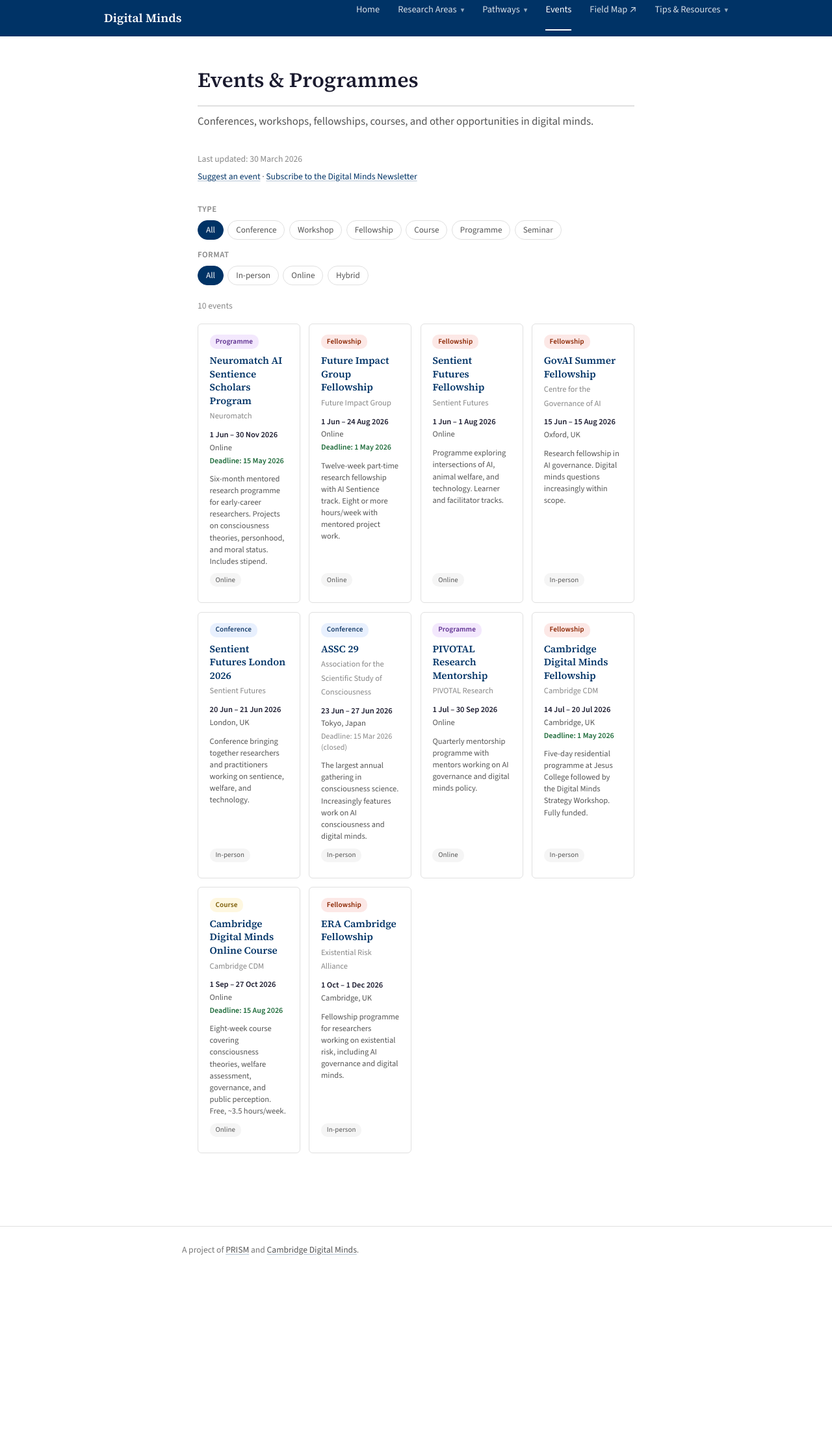
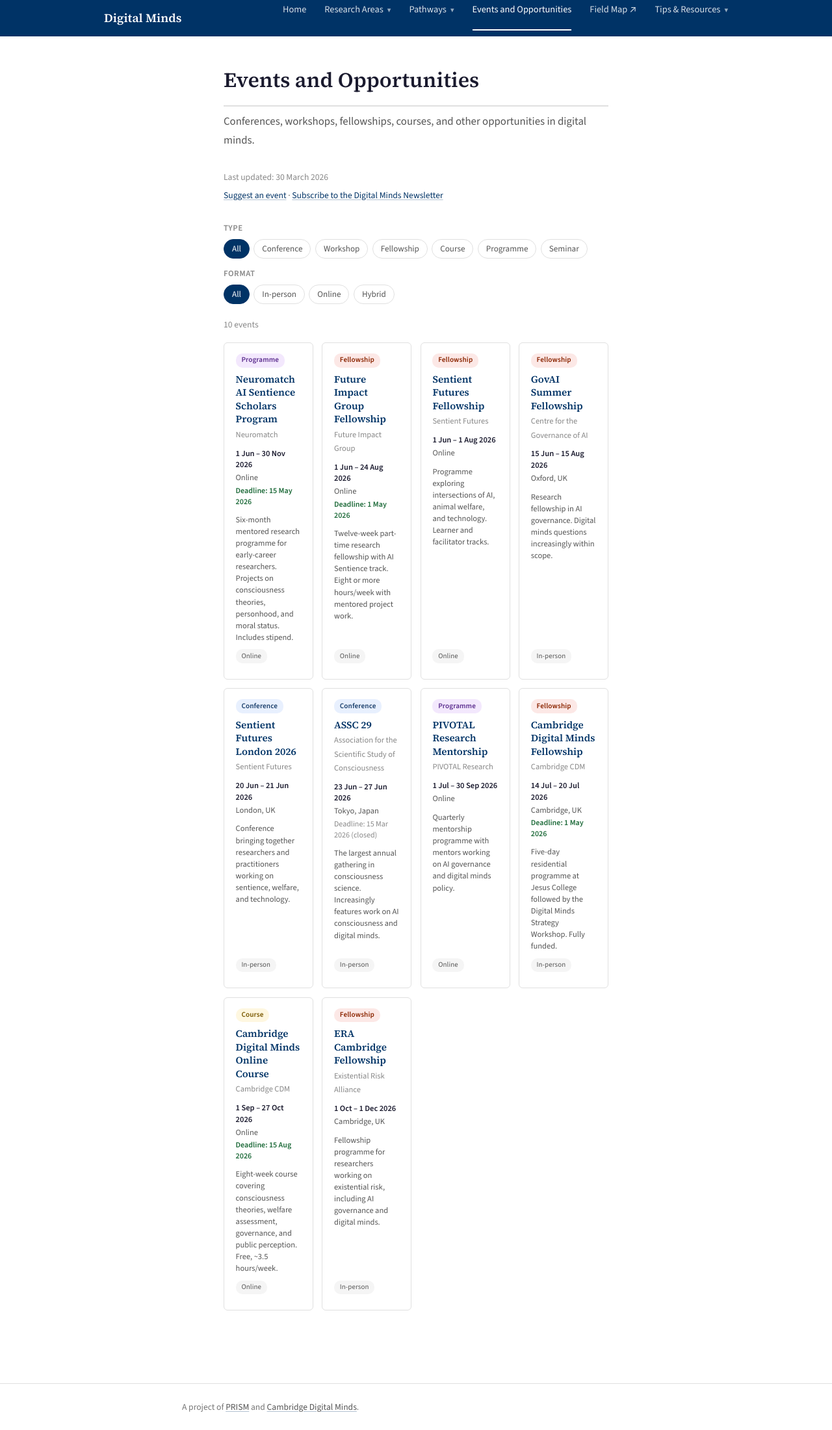
Before and after one commit to Mitchel-Alexander/getting-started-digital-minds, a Jekyll site: the page built from events.md, in a window 1280 px wide. Shown: the whole page at 65% size. Built offline with Jekyll 4.4.1, drawn with Linux system fonts in a browser that asks for light colours; before the commit the page ends 1959 px from its top, so only the background shows below that.

Commit message:
Rename to Events and Opportunities, widen to use more screen space
Title updated across page, nav, and homepage card. Content area widened
to 1600px max with generous side padding to fill the screen.

Co-Authored-By: Claude Opus 4.6 <noreply@anthropic.com>

```diff
--- a/_data/nav.yml
+++ b/_data/nav.yml
@@ -26,7 +26,7 @@
     - title: Digital Minds Programmes
       anchor: digital-minds-programmes
 
-- title: Events
+- title: Events and Opportunities
   url: /events/
   sections: []
 
--- a/assets/css/style.css
+++ b/assets/css/style.css
@@ -544,8 +544,10 @@ details.discipline .discipline-body ul:last-child {
 
 /* Events page — wide layout */
 .events-page {
-  max-width: 1200px;
+  max-width: 1600px;
   margin: 0 auto;
+  padding-left: 2.5rem;
+  padding-right: 2.5rem;
 }
 
 .events-header {
--- a/events.md
+++ b/events.md
@@ -1,6 +1,6 @@
 ---
 layout: events
-title: Events & Programmes
+title: Events and Opportunities
 permalink: /events/
 description: Conferences, workshops, fellowships, courses, and other opportunities in digital minds.
 ---
```
Also changed, not shown: index.md (+1 -1 lines).
